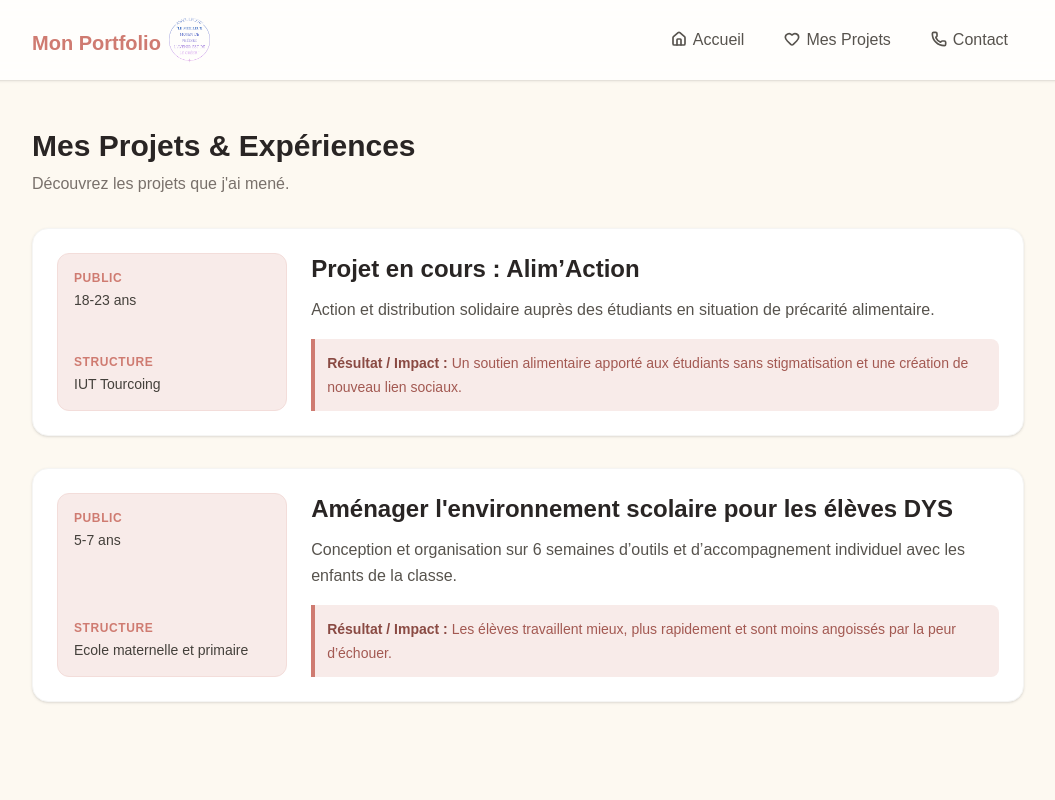
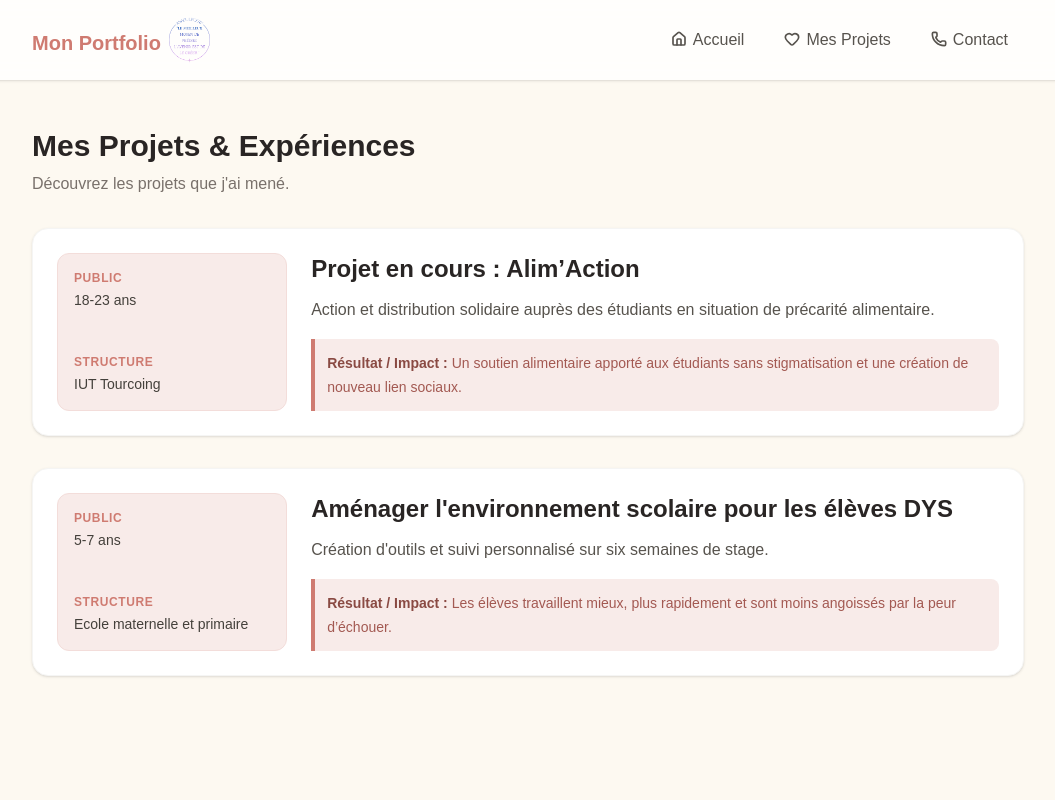
Before and after one commit to ykanael/portfolio, a Next.js app: page /projets in a window 1280 px wide. Shown: the top 800 px of the page, without its empty margins (112-1167 px from the left). Built offline with nearby package versions, Linux system fonts and the light colour scheme.

Commit message:
Update page.tsx

```diff
--- a/app/projets/page.tsx
+++ b/app/projets/page.tsx
@@ -14,7 +14,7 @@ export default function Projets() {
       public: "5-7 ans",
       structure: "Ecole maternelle et primaire",
       description:
-        "Conception et organisation sur 6 semaines d’outils et d’accompagnement individuel avec les enfants de la classe.",
+        "Création d'outils et suivi personnalisé sur six semaines de stage.",
       impact: "Les élèves travaillent mieux, plus rapidement et sont moins angoissés par la peur d’échouer.",
     },
   ];
```
